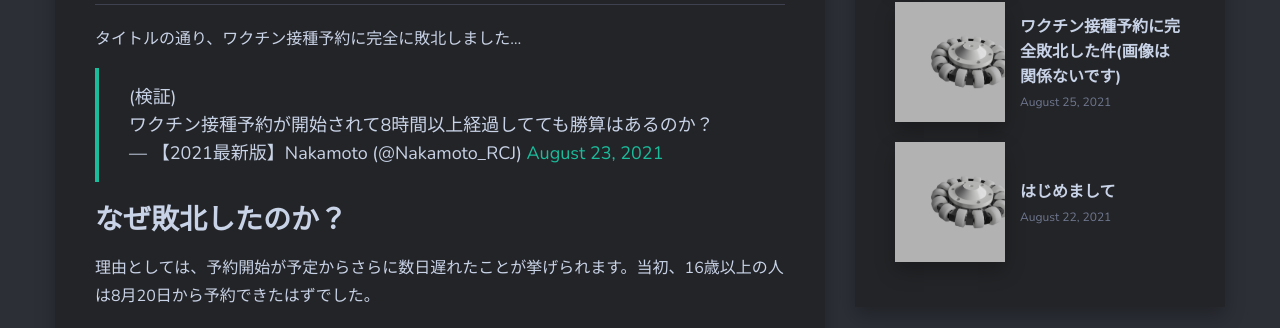
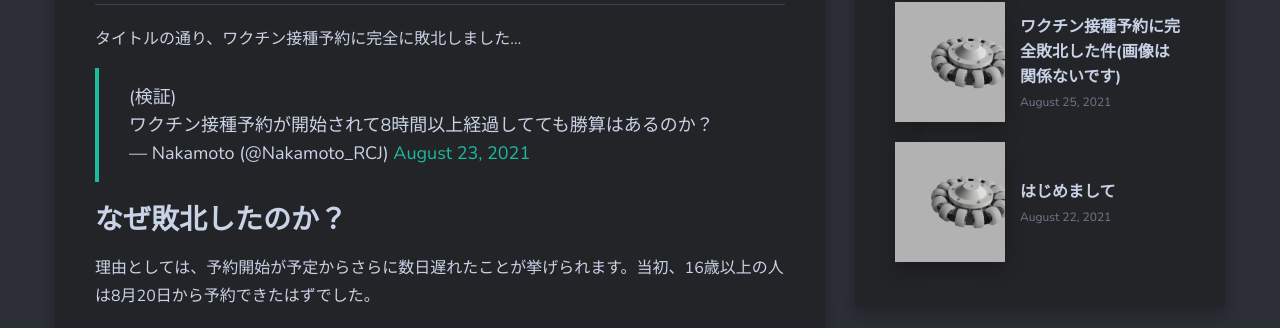
Before and after one commit to RP-800/RP-800.github.io, a Jekyll site: the page built from _posts/2021-08-25-20210825.markdown, in a window 1280 px wide. Shown: the part 969-1297 px from the top of the page. Built offline with Jekyll 4.4.1, drawn with Linux system fonts in a browser that asks for light colours; nearby versions of some CDN libraries; comment, search, counter and statistics services are not loaded.

Commit message:
Update 2021-08-25-20210825.markdown

```diff
--- a/_posts/2021-08-25-20210825.markdown
+++ b/_posts/2021-08-25-20210825.markdown
@@ -7,10 +7,9 @@ tags:   [雑記]
 ---
 タイトルの通り、ワクチン接種予約に完全に敗北しました...
 
-<blockquote class="twitter-tweet"><p lang="ja" dir="ltr">(検証)<br>ワクチン接種予約が開始されて8時間以上経過してても勝算はあるのか？</p>&mdash; 【2021最新版】Nakamoto (@Nakamoto_RCJ) <a href="https://twitter.com/Nakamoto_RCJ/status/1429714570562576388?ref_src=twsrc%5Etfw">August 23, 2021</a></blockquote> <script async src="https://platform.twitter.com/widgets.js" charset="utf-8"></script>
+<blockquote class="twitter-tweet"><p lang="ja" dir="ltr">(検証)<br>ワクチン接種予約が開始されて8時間以上経過してても勝算はあるのか？</p>&mdash; Nakamoto (@Nakamoto_RCJ) <a href="https://twitter.com/Nakamoto_RCJ/status/1429714570562576388?ref_src=twsrc%5Etfw">August 23, 2021</a></blockquote> <script async src="https://platform.twitter.com/widgets.js" charset="utf-8"></script>
 
 ## なぜ敗北したのか？
-
 理由としては、予約開始が予定からさらに数日遅れたことが挙げられます。当初、16歳以上の人は8月20日から予約できたはずでした。
 
 しかし、予約開始を待っていた私に飛び込んできたのは、「20日の予約は30歳以上に限定します」という知らせ。
```
